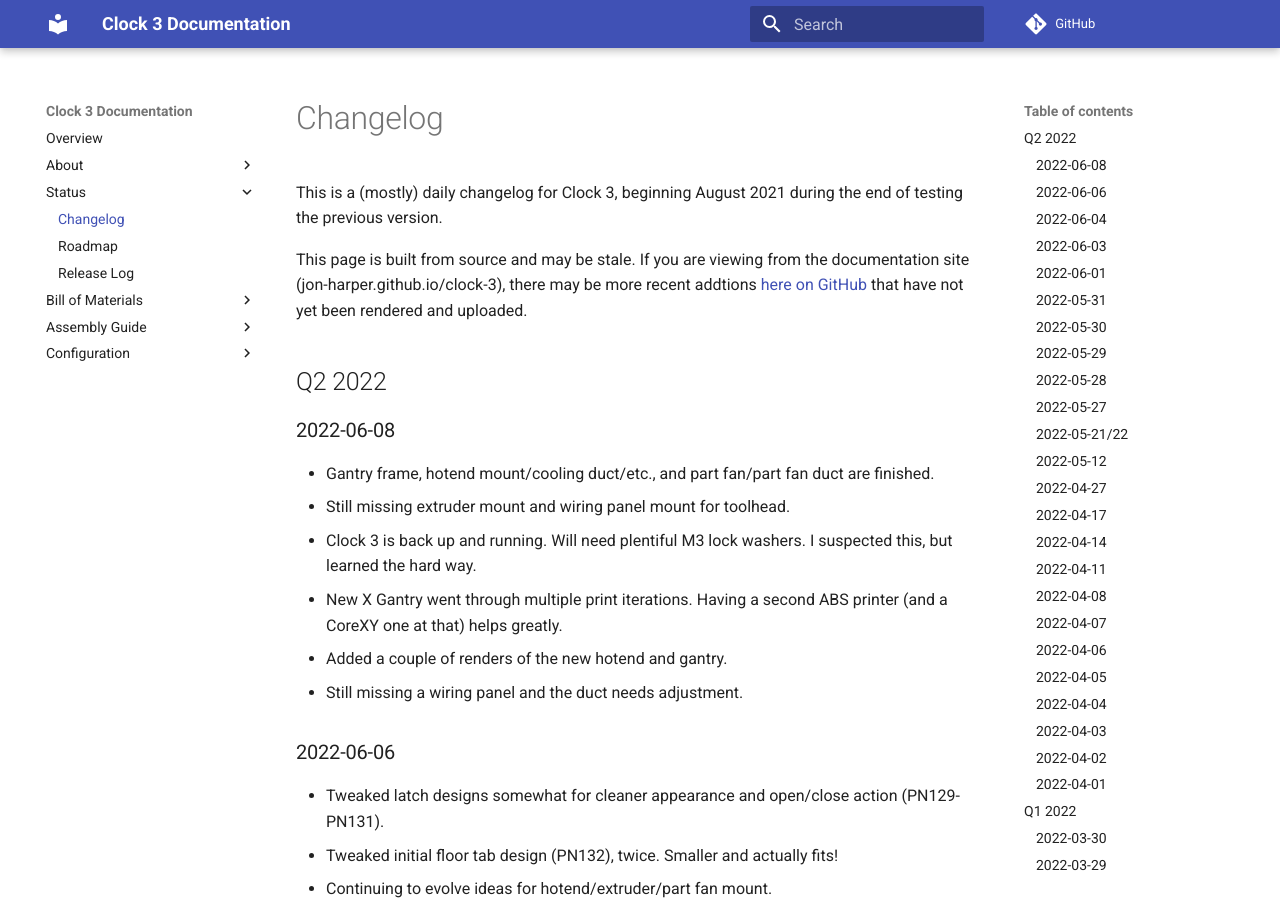
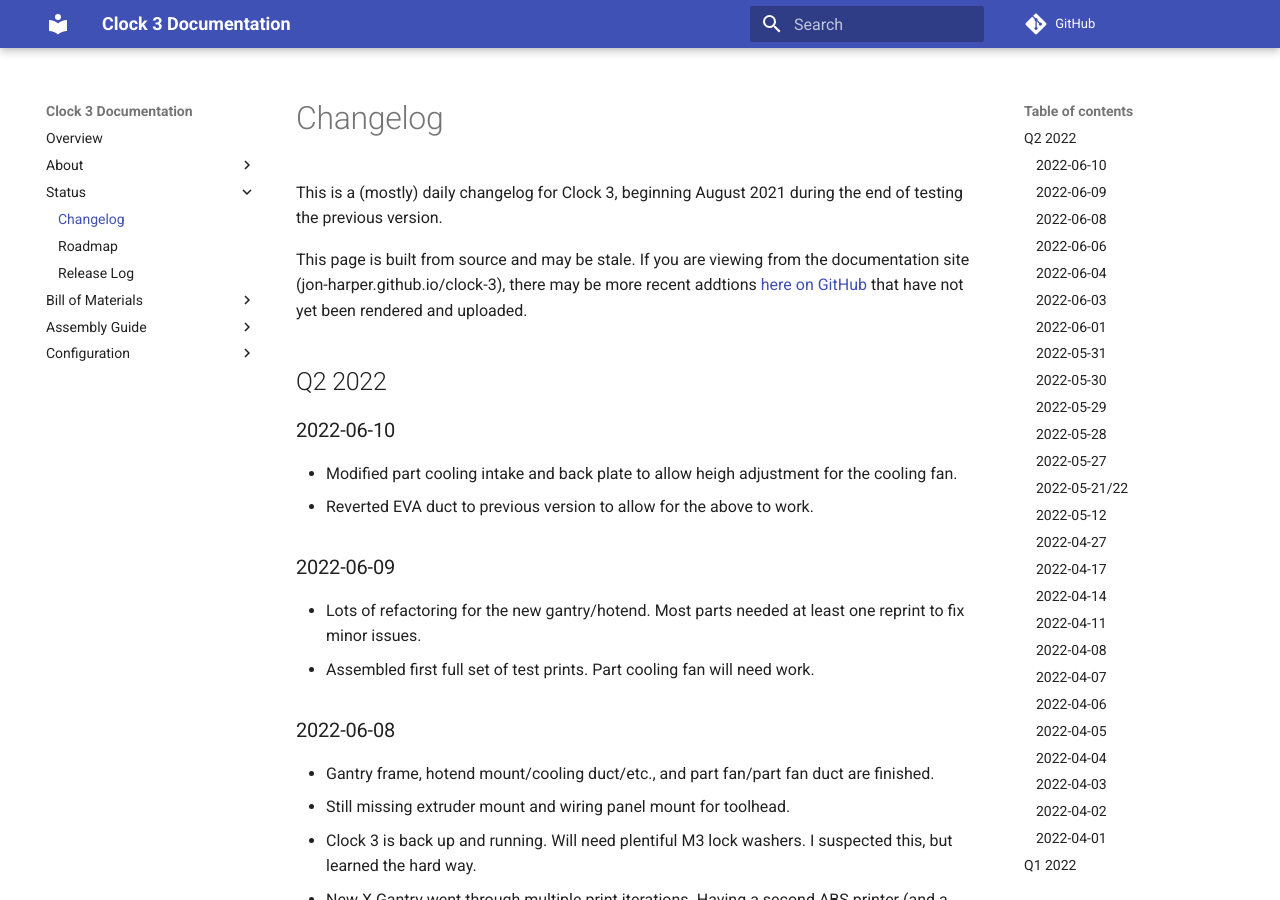
Before and after one commit to jon-harper/clock-3, an MkDocs documentation site: the page built from docs/status/changelog.md, in a window 1280 px wide and 900 px high. Built offline with MkDocs 1.6.1 and Material for MkDocs 9.7.7, drawn with Linux system fonts in a browser that asks for light colours; comment, search, counter and statistics services are not loaded.

Commit message:
Possibly working new hotend and gantry

```diff
--- a/docs/status/changelog.md
+++ b/docs/status/changelog.md
@@ -10,6 +10,16 @@ This is a (mostly) daily changelog for Clock 3, beginning August 2021 during the
 This page is built from source and may be stale. If you are viewing from the documentation site (jon-harper.github.io/clock-3), there may be more recent addtions [here on GitHub](https://github.com/jon-harper/clock-3/blob/main/docs/status/changelog.md) that have not yet been rendered and uploaded.
 
 ## Q2 2022
+
+### 2022-06-10
+
+- Modified part cooling intake and back plate to allow heigh adjustment for the cooling fan.
+- Reverted EVA duct to previous version to allow for the above to work.
+
+### 2022-06-09
+
+- Lots of refactoring for the new gantry/hotend. Most parts needed at least one reprint to fix minor issues.
+- Assembled first full set of test prints. Part cooling fan will need work.
 
 ### 2022-06-08
 
```
Also changed, not shown: 8 other files.
